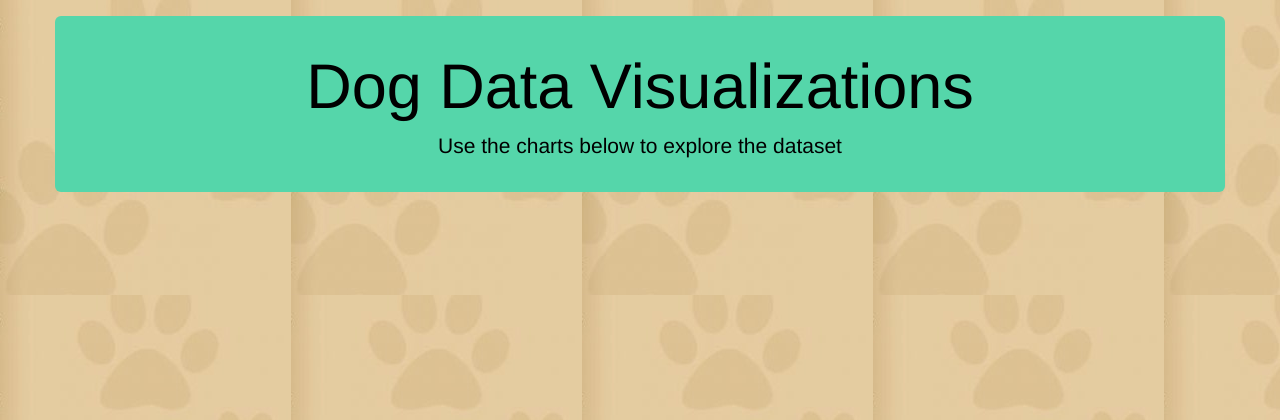
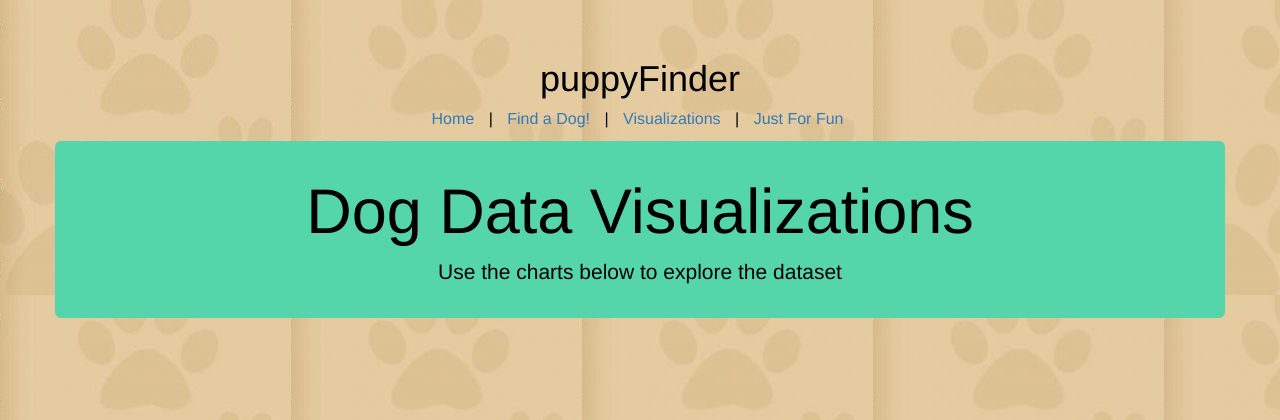
Before and after one commit to DMVance/Project2-PetSelect, a Flask app: page /visualizations in a window 1280 px wide. Shown: the top 420 px of the page. Run offline with Flask 2, Linux system fonts and the light colour scheme; data that the repository does not hold is empty; some libraries are stand-ins or nearby versions.

Commit message:
Update visualizations.html

```diff
--- a/frontend/templates/visualizations.html
+++ b/frontend/templates/visualizations.html
@@ -35,7 +35,24 @@
         margin-bottom: 15px;
         }
     </style>
+  <div class="header">
+        <br>
+        <h1 class="text-center">puppyFinder</h1>
 
+        <nav>
+            <ul class="list-inline text-center">
+                <li class="list-inline-item"><a href="{{ url_for('index') }}">Home</a></li>
+                <li class="list-inline-item">|</li>
+                <li class="list-inline-item"><a href="{{ url_for('input') }}">Find a Dog!</a></li>
+                <li class="list-inline-item">|</li>
+                <li class="list-inline-item"><a href="{{ url_for('visualizations') }}">Visualizations</a></li>
+                <li class="list-inline-item">|</li>
+                <li class="list-inline-item"><a href="{{ url_for('fun') }}">Just For Fun</a></li>
+            </ul>
+        </nav>
+
+
+    </div>
   <div class="container">
     <div class="row">
       <div class="col-md-12 jumbotron text-center">
```
